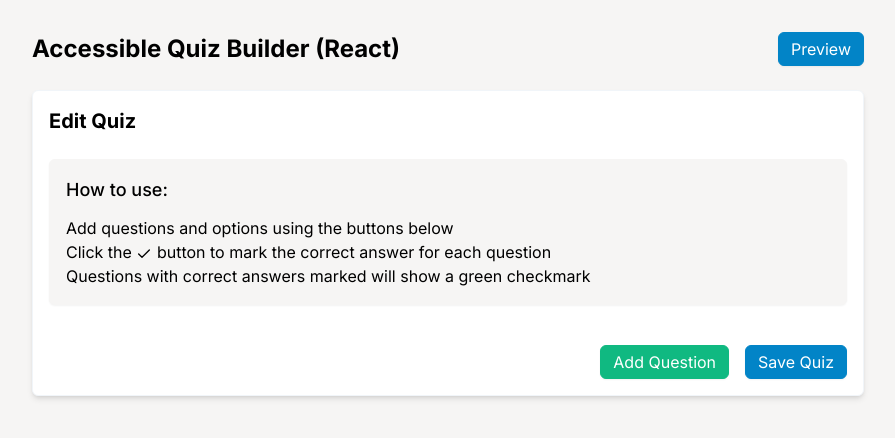
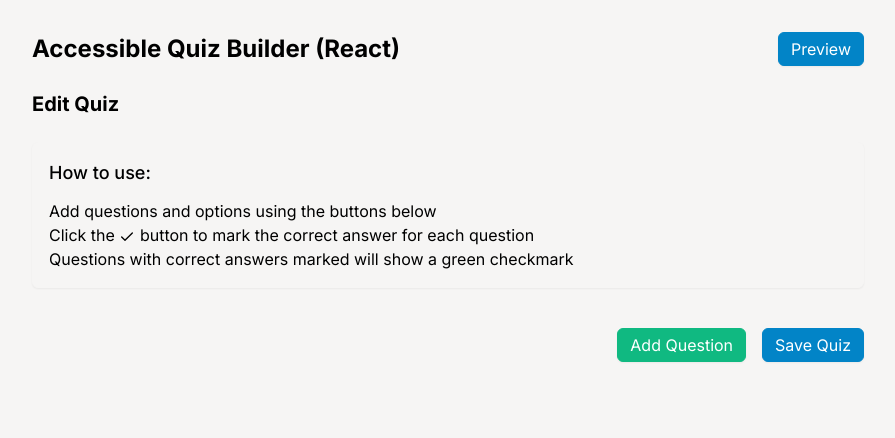
Before and after one commit to Kgaogel09/quiz-builder, a React (Vite) app: page / in a window 1280 px wide. Shown: the top 438 px of the page, without its empty margins (192-1087 px from the left). Built offline with nearby package versions, Linux system fonts and the light colour scheme.

Commit message:
refactor(style): remove unnecessary background and border styles for cleaner layout in Editor component

```diff
--- a/src/components/editor/Editor.tsx
+++ b/src/components/editor/Editor.tsx
@@ -88,7 +88,7 @@ export default function Editor({
   };
 
   return (
-    <div className="flex flex-col gap-6 bg-white shadow-md border border-slate-100 rounded-md p-4">
+    <div className="flex flex-col gap-6">
       <h2 className="text-xl font-bold">Edit Quiz</h2>
       <div className="flex flex-col gap-3 bg-[#f6f5f4] rounded-md p-4 border border-[#f6f5f4] shadow-sm">
         <h3 className="text-lg font-medium">How to use:</h3>
```
